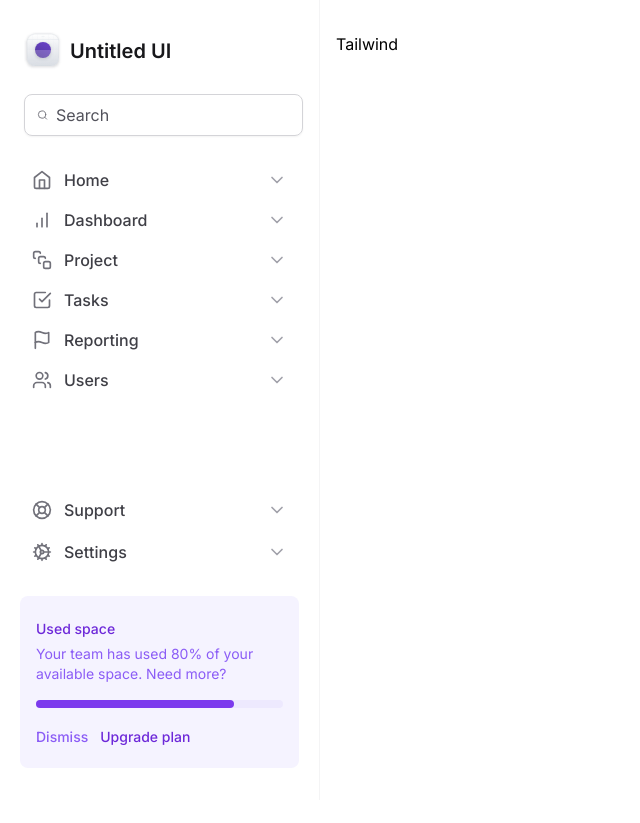
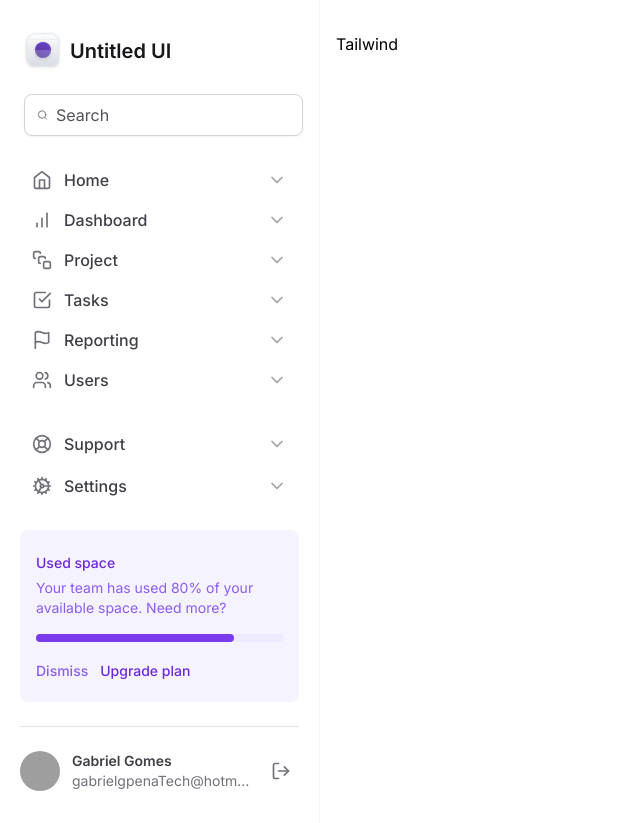
Before and after one commit to GabrielGPena793/tailwind_next, a Next.js app: page / in a window 1280 px wide. Shown: the whole page, without its empty margins (0-640 px from the left). Before the commit the page ends 800 px from the top, so only its background shows below. Built offline with nearby package versions, Linux system fonts and the light colour scheme; grey boxes are pictures that could not be loaded.

Commit message:
sidebar profile

```diff
--- /dev/null
+++ b/src/components/Sidebar/Profile.tsx
@@ -0,0 +1,26 @@
+import { LogOut } from 'lucide-react'
+
+export function Profile() {
+  return (
+    <div className="grid-cols-profile grid items-center gap-3">
+      <img
+        src="https://github.com/gabrielgpena793.png"
+        className="h-10 w-10 rounded-full"
+        alt=""
+      />
+
+      <div className="flex flex-col truncate">
+        <span className="text-sm font-semibold text-zinc-700">
+          Gabriel Gomes
+        </span>
+        <span className="truncate text-sm text-zinc-500">
+          gabrielgpenaTech@hotmail.com
+        </span>
+      </div>
+
+      <button type="button" className="ml-auto rounded-md p-2 hover:bg-zinc-50">
+        <LogOut className="h-5 w-5 text-zinc-500" />
+      </button>
+    </div>
+  )
+}
--- a/src/components/Sidebar/index.tsx
+++ b/src/components/Sidebar/index.tsx
@@ -12,6 +12,7 @@
 import { Logo } from './Logo'
 import { NavItem } from './NavItem'
 import { UserSpaceWidget } from './UserSpaceWidget'
+import { Profile } from './Profile'
 
 export function Sidebar() {
   return (
@@ -42,6 +43,10 @@
         </nav>
 
         <UserSpaceWidget />
+
+        <div className="h-px bg-zinc-200 " />
+
+        <Profile />
       </div>
     </aside>
   )
--- a/tailwind.config.ts
+++ b/tailwind.config.ts
@@ -6,6 +6,7 @@
     extend: {
       gridTemplateColumns: {
         app: 'minmax(18rem, 20rem) 1fr',
+        profile: 'max-content 1fr min-content',
       },
 
       colors: {
```
